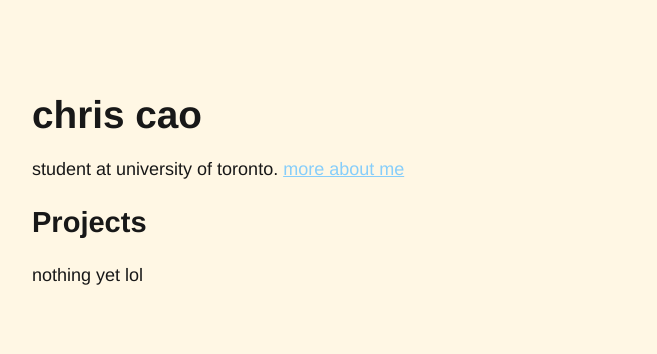
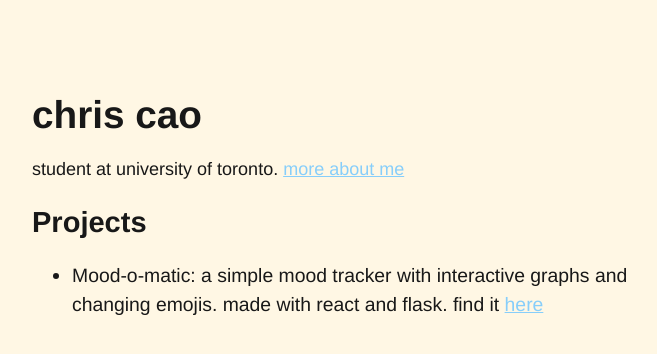
Before and after one commit to utcjcao/utcjcao.github.io, a React (Create React App) app: page / in a window 1280 px wide. Shown: the top 354 px of the page, without its empty margins (340-997 px from the left). Built offline with nearby package versions, Linux system fonts and the light colour scheme.

Commit message:
fixed a type

```diff
--- a/src/pages/Home.js
+++ b/src/pages/Home.js
@@ -13,7 +13,13 @@ function Home() {
             <Link to="/about">more about me</Link>
           </p>
           <h2>Projects</h2>
-          <p>nothing yet lol</p>
+          <ul>
+            <li>
+              Mood-o-matic: a simple mood tracker with interactive graphs and
+              changing emojis. made with react and flask. find it{" "}
+              <Link to="https://github.com/utcjcao/mood-o-matic">here</Link>
+            </li>
+          </ul>
         </div>
       </div>
     </body>
```
